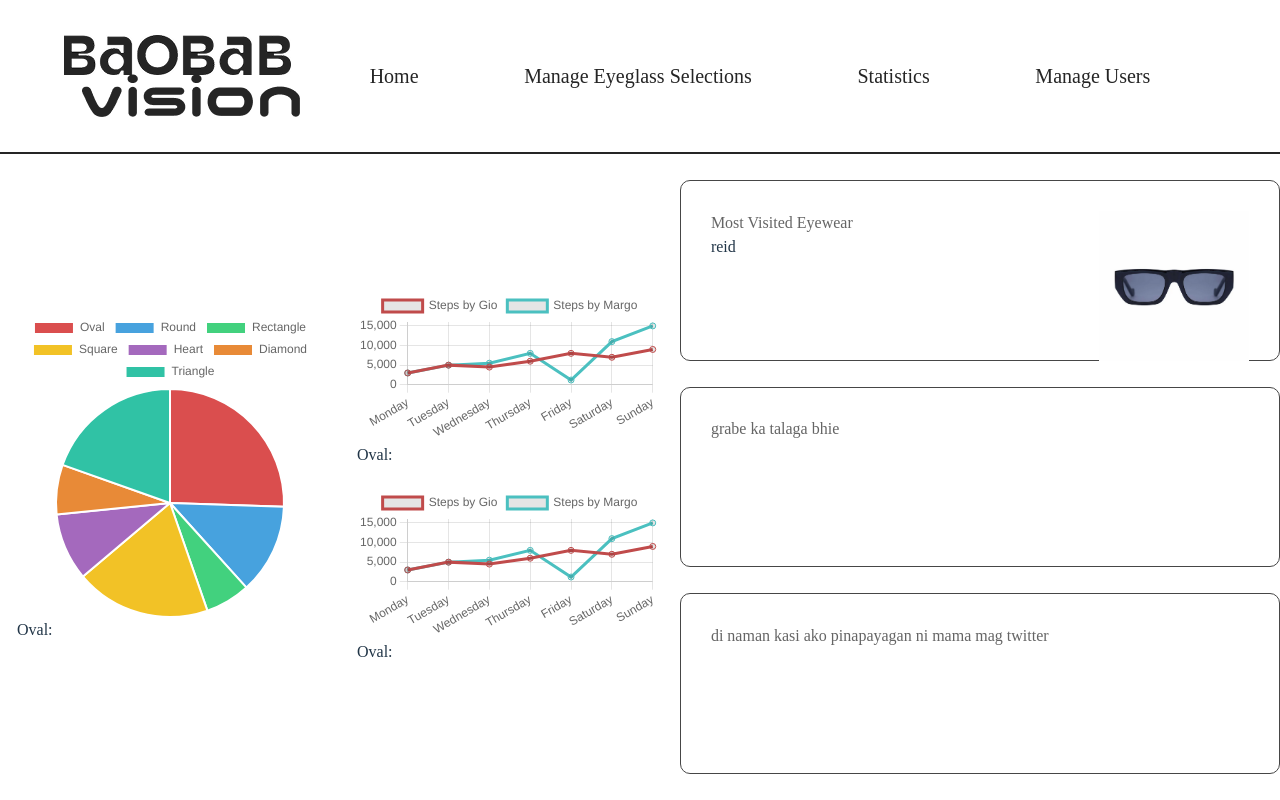
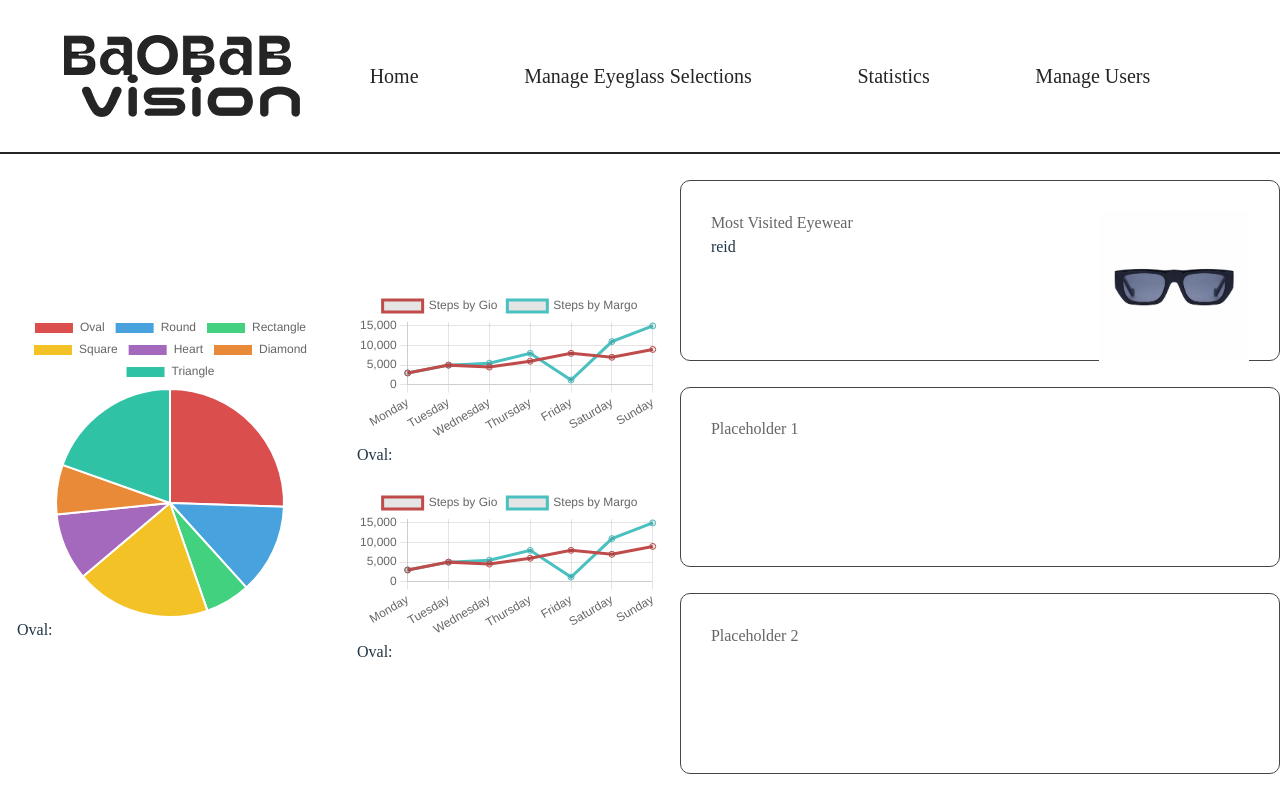
Before and after one commit to soyaaa78/Baobab-Vision-Project, a React (Vite) app in the folder web-app/: page /dashboard/statistics in a window 1280 px wide. Built offline with nearby package versions, Linux system fonts and the light colour scheme; a web font is replaced by a local one.

Commit message:
fixed statistics placeholder texts

```diff
--- a/web-app/src/pages/StatisticsPage.jsx
+++ b/web-app/src/pages/StatisticsPage.jsx
@@ -56,13 +56,13 @@ function StatisticsPage() {
 
                                 <div className='stat-card'>
                                     <div className='stat-card-content'>
-                                        <p className='card-header'>grabe ka talaga bhie</p>
+                                        <p className='card-header'>Placeholder 1</p>
                                     </div>
                                 </div>
 
                                 <div className='stat-card'>
                                     <div className='stat-card-content'>
-                                        <p className='card-header'>di naman kasi ako pinapayagan ni mama mag twitter</p>
+                                        <p className='card-header'>Placeholder 2</p>
                                     </div>
                                 </div>
                             </div>
```
